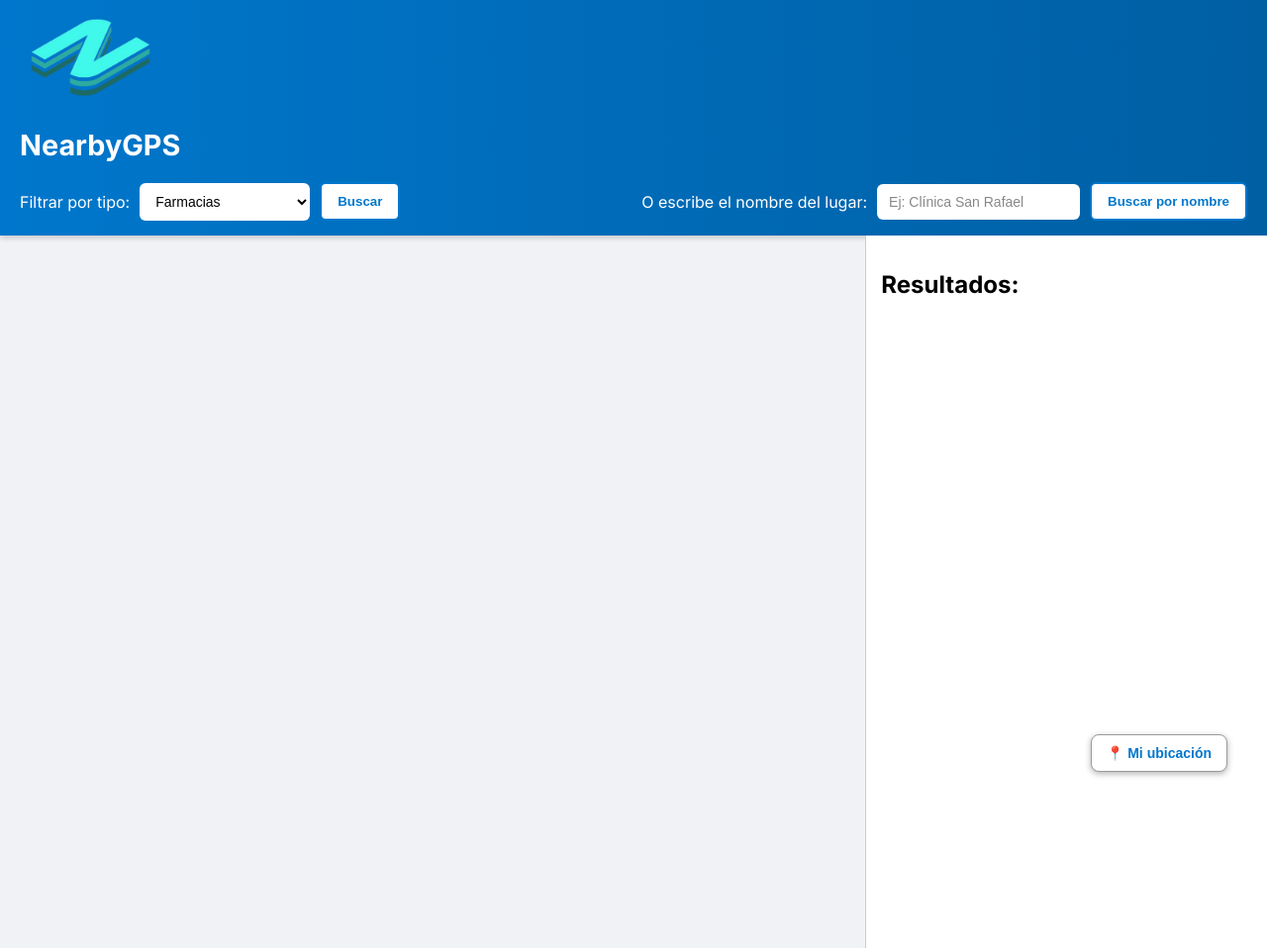
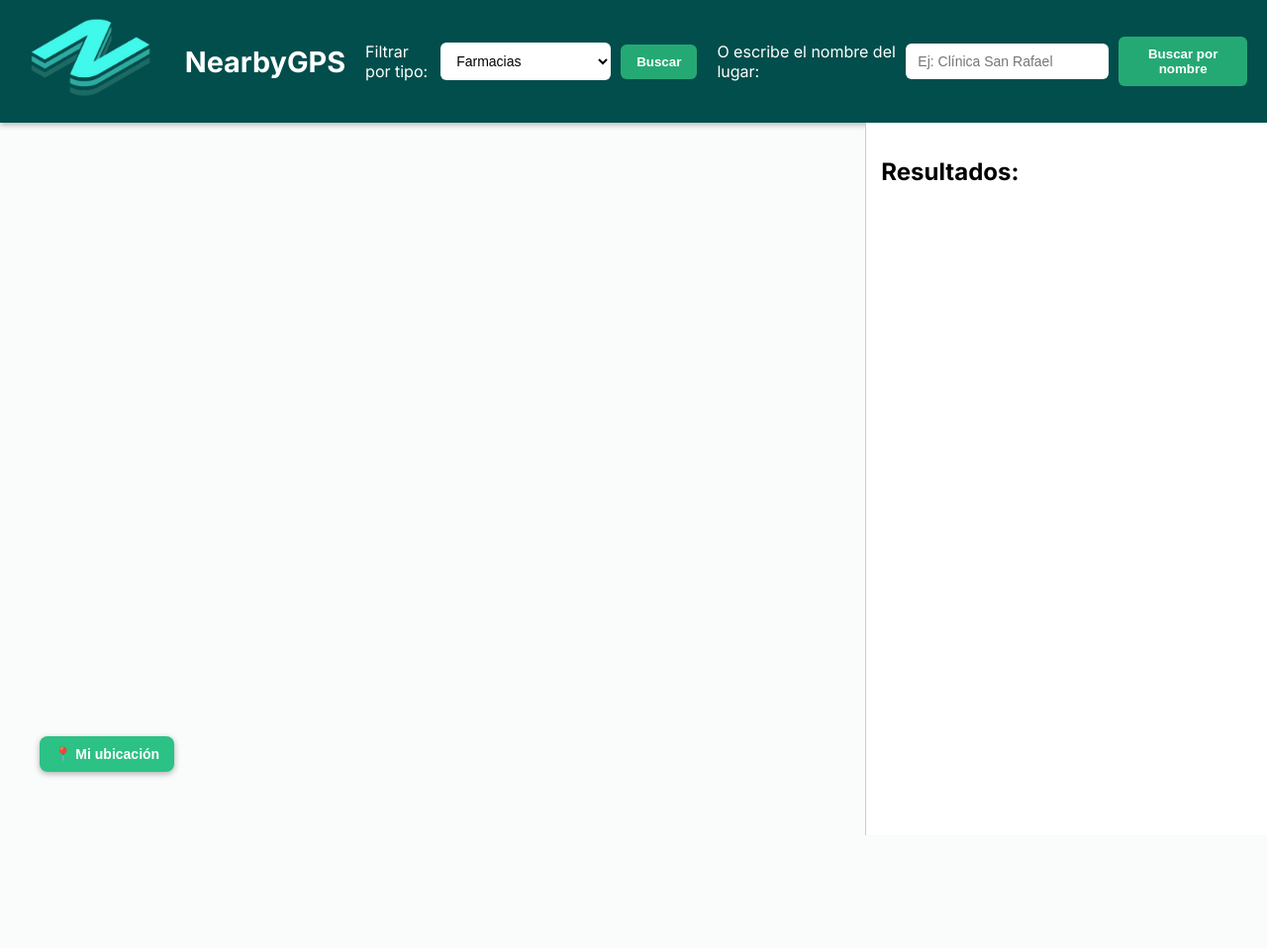
Before and after one commit to bttopeek/NearbyGPS, a plain HTML site: page index.html in a window 1280 px wide. Shown: the whole page at 99% size. After the commit the page ends 844 px from the top, so only its background shows below. Drawn offline with Linux system fonts and the light colour scheme; some packages are replaced by stand-ins of ours.

Commit message:
Update style.css

```diff
--- a/style.css
+++ b/style.css
@@ -1,27 +1,25 @@
-
 body {
   font-family: 'Inter', sans-serif;
   margin: 0;
   padding: 0;
-  background-color: #f0f2f5;
+  background-color: #F9FCFB;
 }
 
 header {
   padding: 15px 20px;
-  background: linear-gradient(90deg, #0077cc, #005fa3);
+  background: #024E4C;
   color: white;
   display: flex;
-  flex-wrap: wrap;
   align-items: center;
   justify-content: space-between;
   gap: 20px;
-  box-shadow: 0 2px 6px rgba(0, 0, 0, 0.2);
+  box-shadow: 0 2px 6px rgba(0, 0, 0, 0.3);
 }
 
 header h1 {
   font-size: 1.8rem;
   margin: 0;
-  flex: 1 1 100%;
+  flex: 1;
 }
 
 .filtros,
@@ -29,7 +27,10 @@ header h1 {
   display: flex;
   align-items: center;
   gap: 10px;
-  flex-wrap: wrap;
+}
+
+.filtros {
+  margin-left: auto;
 }
 
 select,
@@ -43,23 +44,18 @@ input[type="text"] {
 }
 
 button {
-  background-color: #ffffff;
-  color: #0077cc;
-  border: 2px solid #0077cc;
+  background-color: #25A974;
+  color: white; /* Texto blanco */
+  border: none;
   padding: 10px 16px;
   border-radius: 6px;
   font-weight: 600;
   cursor: pointer;
-  transition: background-color 0.2s, color 0.2s;
+  transition: background-color 0.2s;
 }
 
 button:hover {
-  background-color: #0077cc;
-  color: white;
-}
-
-input[type="text"]::placeholder {
-  color: #888;
+  background-color: #E0F2F1;
 }
 
 main {
@@ -79,7 +75,6 @@ aside {
   background-color: #ffffff;
   border-left: 1px solid #ccc;
 }
-
 #results-list {
   list-style: none;
   padding: 0;
@@ -102,11 +97,12 @@ aside {
 #btn-centro {
   position: absolute;
   bottom: 20px;
-  right: 40px;
+  left: 40px; /* Cambiar a la izquierda */
   z-index: 5;
   padding: 10px 15px;
-  background-color: white;
-  border: 1px solid #999;
+  background-color: #2CC185; /* Verde más oscuro y mate */
+  color: white; /* Texto blanco */
+  border: none; /* Sin borde */
   border-radius: 8px;
   font-size: 14px;
   cursor: pointer;
@@ -114,7 +110,7 @@ aside {
 }
 
 #btn-centro:hover {
-  background-color: #f0f0f0;
+  background-color: #25A974;
 }
 
 /* Responsive */
@@ -135,9 +131,14 @@ aside {
     border-top: 1px solid #ccc;
   }
 
+
   header {
     flex-direction: column;
     align-items: flex-start;
+  }
+
+  header h1 {
+    font-size: 1.5rem;
   }
 
   .filtros,
@@ -147,14 +148,21 @@ aside {
     width: 100%;
   }
 
+  select,
+  input[type="text"],
   button {
     width: 100%;
   }
 
   #btn-centro {
     bottom: 10px;
-    right: 10px;
+    left: 10px;
     font-size: 12px;
     padding: 8px 12px;
   }
+
+  img {
+    max-width: 100%; /* Asegurarse de que las imágenes sean responsivas */
+    height: auto; /* Mantener proporciones */
+  }
 }
```
